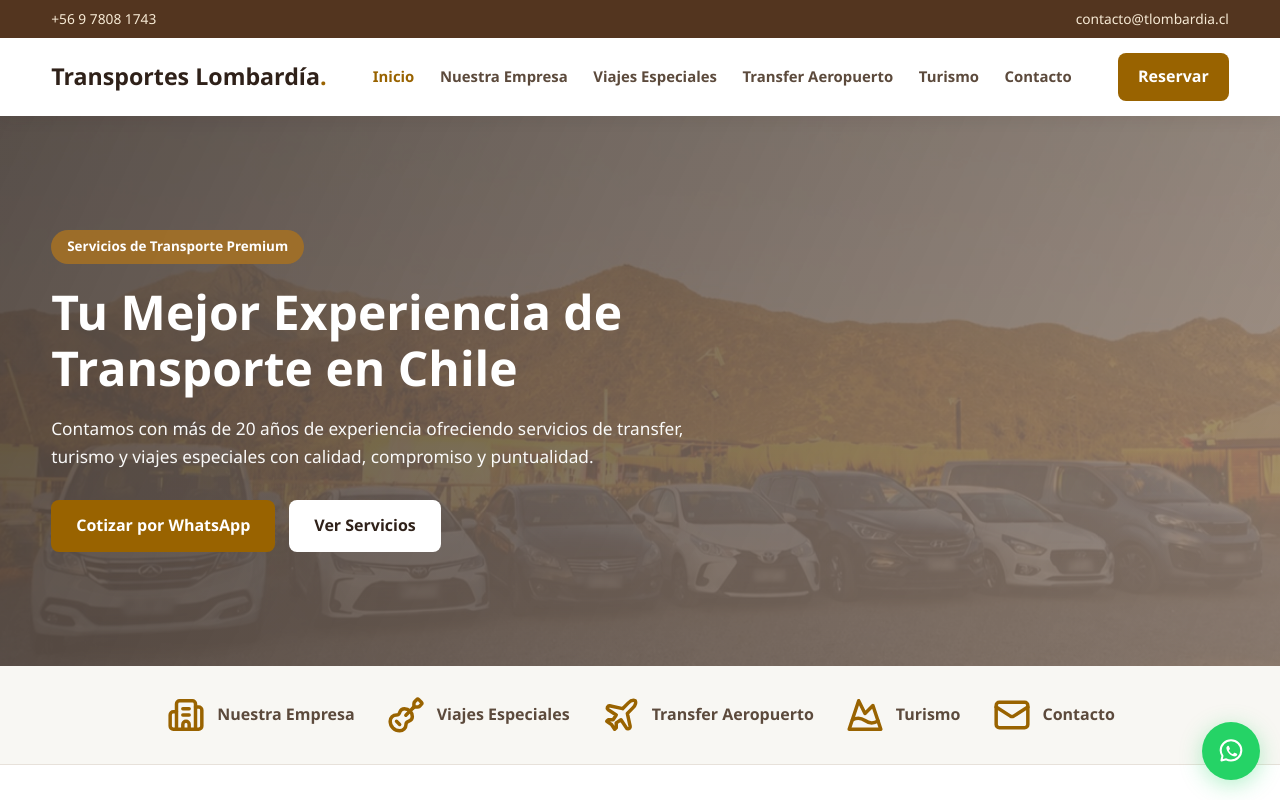
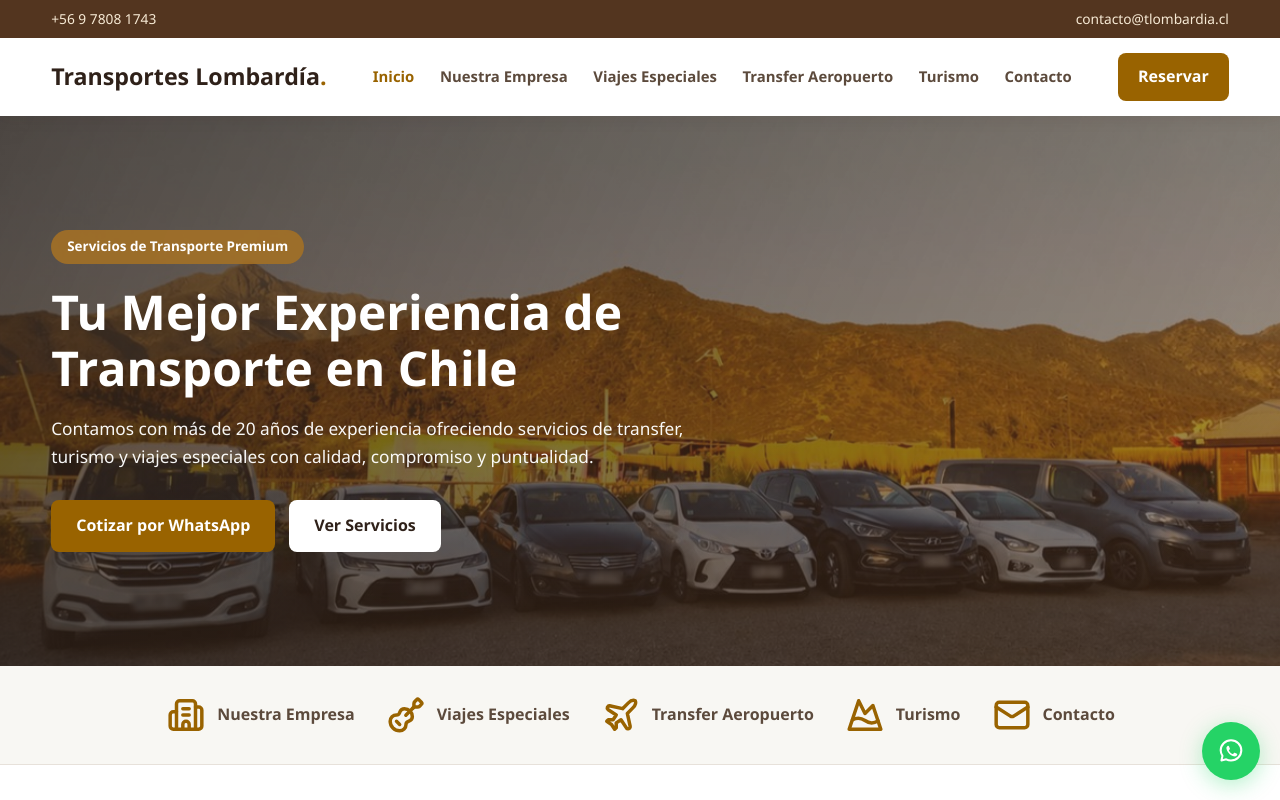
Before and after one commit to CrisMura/tlombardia, a Next.js app: page / in a window 1280 px wide. Shown: the top 800 px of the page. Built offline with nearby package versions, Linux system fonts and the light colour scheme.

Commit message:
fix carrusel de imágenes

```diff
--- a/app/globals.css
+++ b/app/globals.css
@@ -858,21 +858,21 @@ textarea {
 }
 
 @keyframes heroSlide {
-  0%,
-  13% {
+  0% {
+    opacity: 0;
+    transform: scale(1.01);
+  }
+
+  2%,
+  14% {
     opacity: 1;
     transform: scale(1.01);
   }
 
-  16%,
-  97% {
+  18%,
+  100% {
     opacity: 0;
     transform: scale(1.04);
-  }
-
-  100% {
-    opacity: 1;
-    transform: scale(1.01);
   }
 }
 
--- a/components/Hero.tsx
+++ b/components/Hero.tsx
@@ -17,6 +17,8 @@ export function Hero({ badge, title, text, image, compact = false, children }: H
   return (
     <section className={`hero ${compact ? "hero-compact" : ""}`}>
       {images.length > 1 ? (
+        <>
+          <PictureImage image={images[0]} alt="" className="hero-media hero-media-base" priority sizes="100vw" />
           <div className="hero-gallery" aria-hidden="true">
             {images.map((item, index) => (
               <PictureImage
@@ -29,6 +31,7 @@ export function Hero({ badge, title, text, image, compact = false, children }: H
               />
             ))}
           </div>
+        </>
       ) : (
         <PictureImage image={images[0]} alt="" className="hero-media" priority sizes="100vw" />
       )}
```
Also changed, not shown: 1 other file (tests, documents, lock files or other folders). Lines whose indentation alone changed are shown as unchanged.
